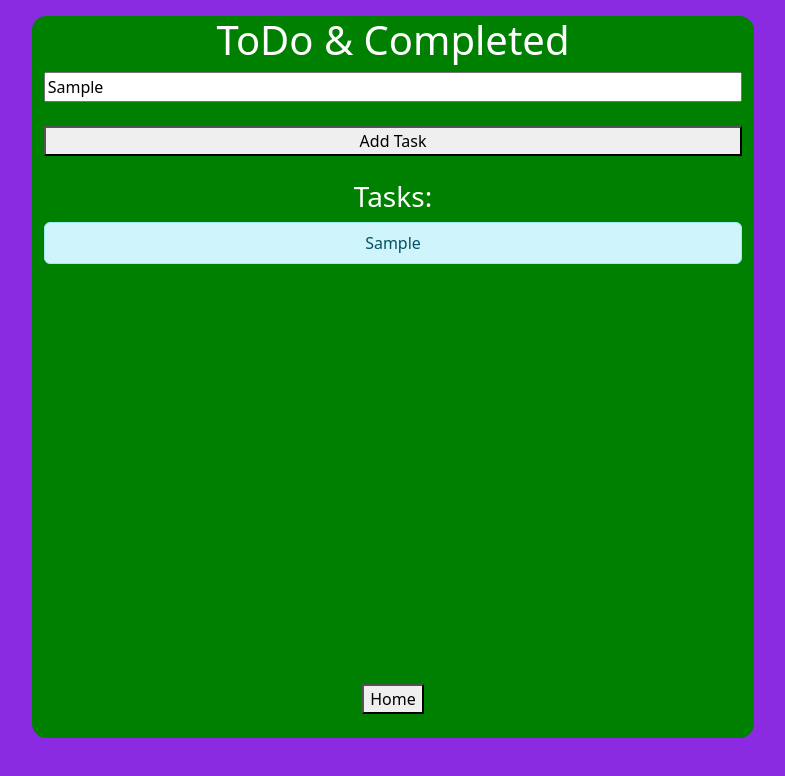
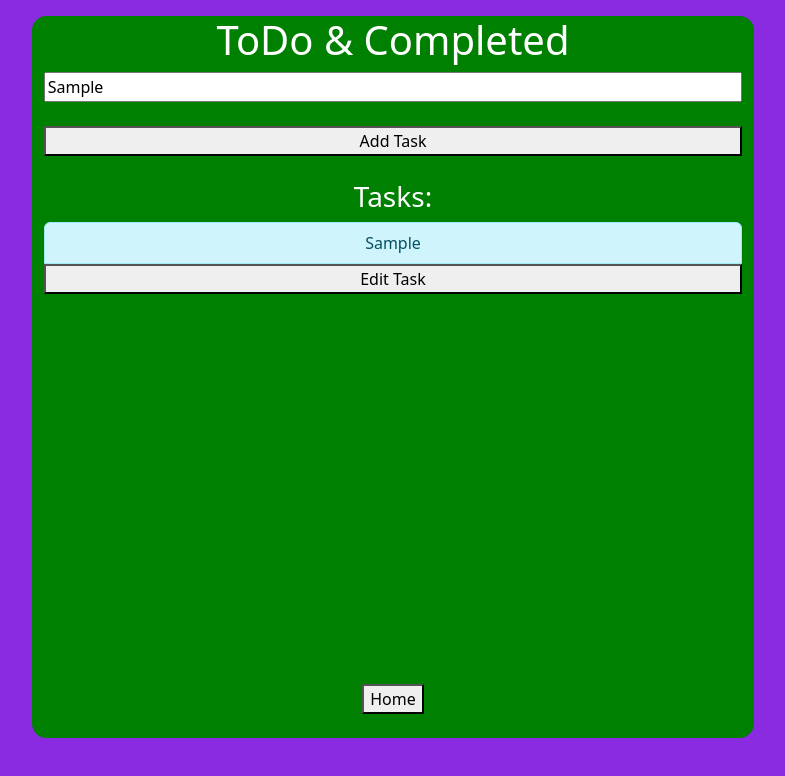
Before and after one commit to CaitlinSchaef/React-To-Do-List-Project, a React (Vite) app: page /alltasks in a window 1280 px wide. Both pictures are taken after typing "Sample" into the empty fields and a click on the button "Add Task". Shown: the top 776 px of the page, without its empty margins (247-1032 px from the left). Built offline with nearby package versions, Linux system fonts and the light colour scheme.

Commit message:
in the middle of the u of crud need to restart computer

```diff
--- a/src/Pages/ToDoFunction.jsx
+++ b/src/Pages/ToDoFunction.jsx
@@ -36,9 +36,19 @@ export const initialState =
 //reducer
 export const taskReducer = (state, action) => {
     switch(action.type) {
+        //original case for adding task
         case 'addTask':
             return {tasks: [...state.tasks, {id: state.tasks.length + 1, title: action.name, status: "to-do", description: ""}]}
-        }
+        //case for editing
+        case 'editTask':
+          let updatedArray = [...state.tasks]
+          updatedArray = updatedArray.map(item => {
+
+          })
+          return {
+            tasks: updatedArray
+          }
+    }
 }
 
 //The dispatch function returned by useReducer lets you update the state to a different value and trigger a re-render. You need to pass the action as the only argument to the dispatch function
@@ -75,6 +85,12 @@ const Body = () => {
                     value={taskName}
                     onChange={event => {setTaskName(event.target.value)}}
                     />
+                    {/* <input
+                    placeholder="Task Description"
+                    aria-label="Task Description"
+                    value={state.tasks.description}
+                    onChange={event => {setTaskName(event.target.value)}}
+                    /> */}
                 <br />
                 <button onClick={() => {dispatch({type: 'addTask', name: taskName})}}>Add Task</button>
                 <br />
@@ -85,6 +101,9 @@ const Body = () => {
                         <div key={task.id}>
                             <ListGroup>
                                 <ListGroupItem action variant="info">{task.title}</ListGroupItem>
+                                <button
+                                  onClick={() => {dispatch({type: 'editTask', task: task})}}
+                                >Edit Task</button>
                             </ListGroup>
                         </div>
                     ))}
```
